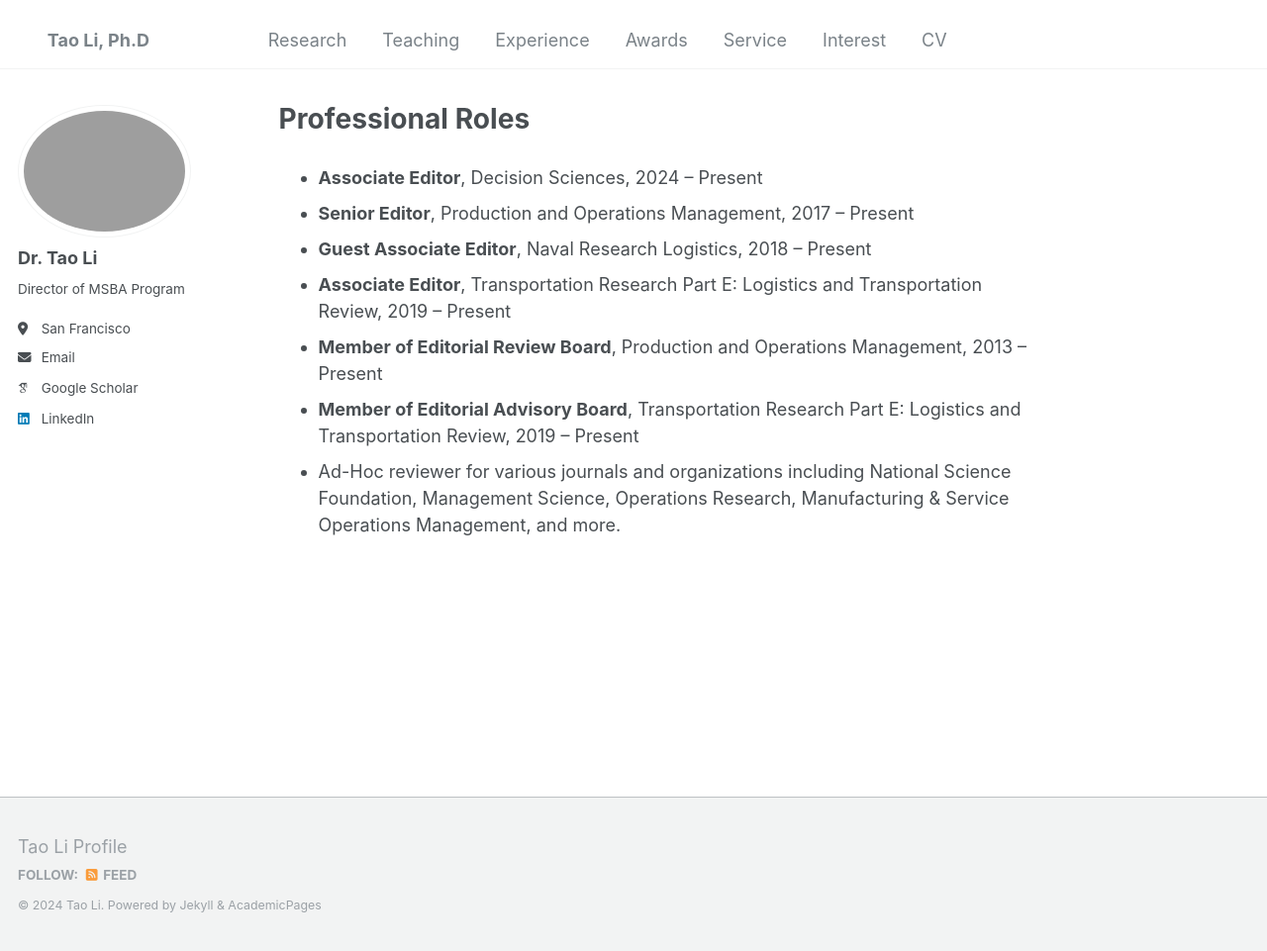
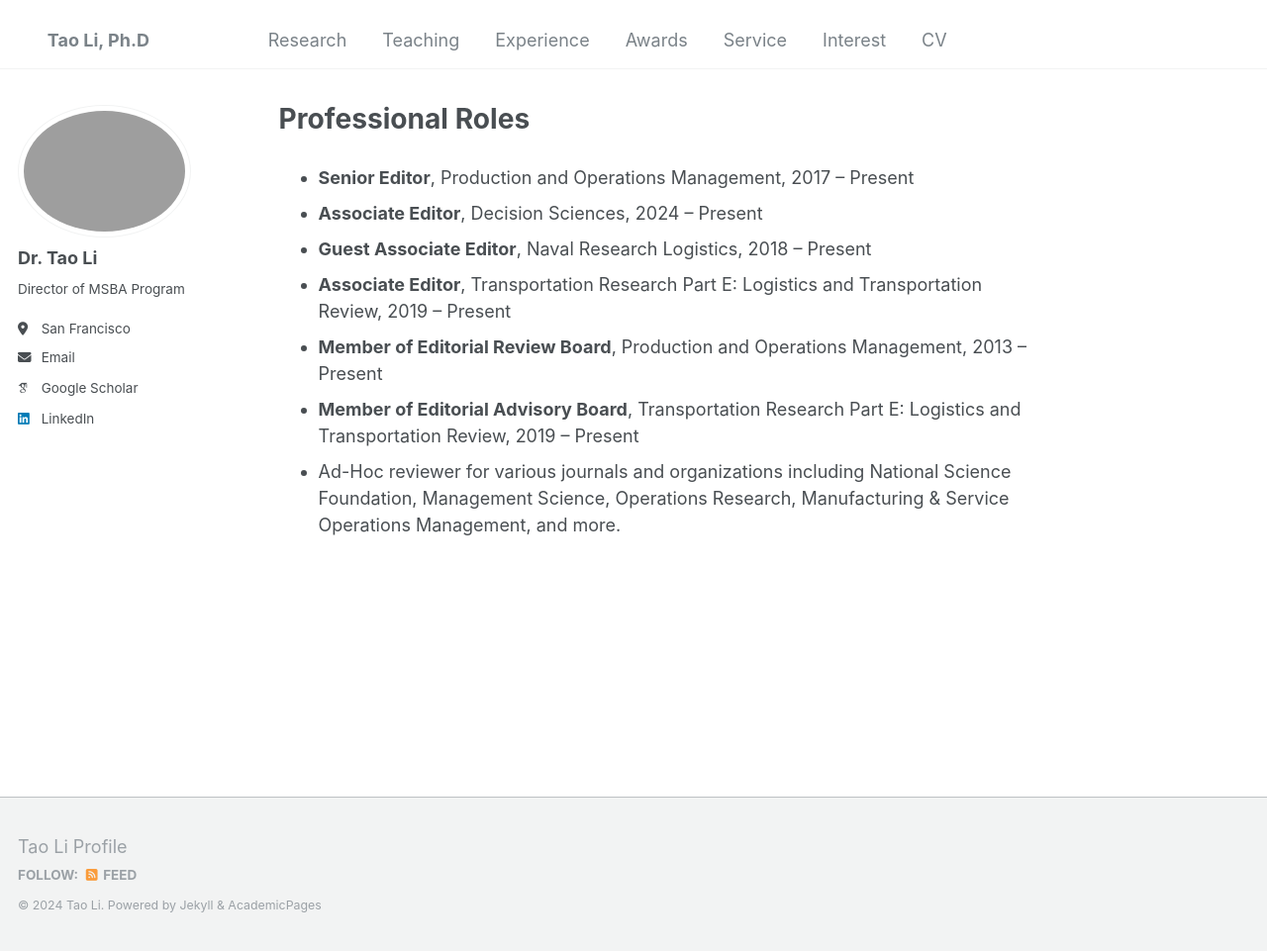
Before and after one commit to Prof-TaoLi/Homepage, a Jekyll site: the page built from _pages/service.md, in a window 1280 px wide and 961 px high. Shown: the whole window at 99% size. Built offline with Jekyll 4.4.1, drawn with Linux system fonts in a browser that asks for light colours; some web fonts are replaced.

```diff
--- a/_pages/service.md
+++ b/_pages/service.md
@@ -5,8 +5,8 @@ author_profile: true
 ---
 
 <ul>
+  <li><strong>Senior Editor</strong>, Production and Operations Management, 2017 – Present</li>
   <li><strong>Associate Editor</strong>, Decision Sciences, 2024 – Present</li>
-  <li><strong>Senior Editor</strong>, Production and Operations Management, 2017 – Present</li>
   <li><strong>Guest Associate Editor</strong>, Naval Research Logistics, 2018 – Present</li>
   <li><strong>Associate Editor</strong>, Transportation Research Part E: Logistics and Transportation Review, 2019 – Present</li>
   <li><strong>Member of Editorial Review Board</strong>, Production and Operations Management, 2013 – Present</li>
```
